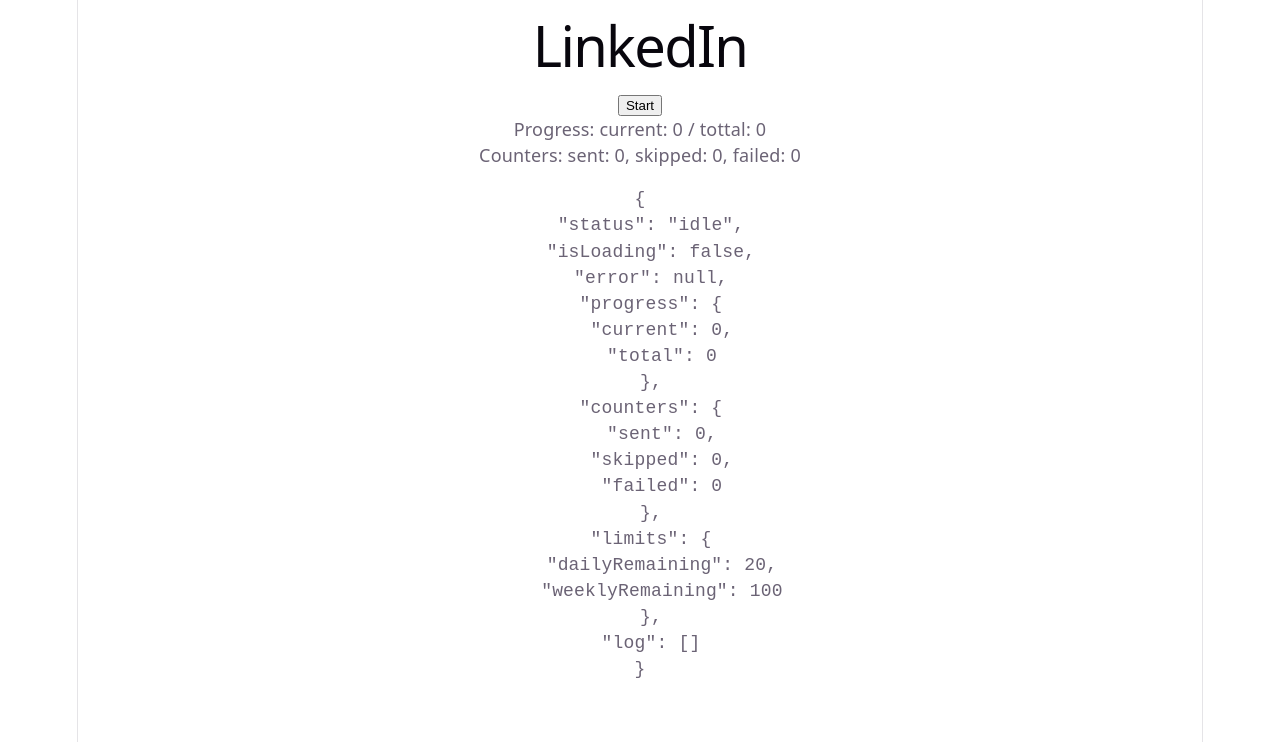
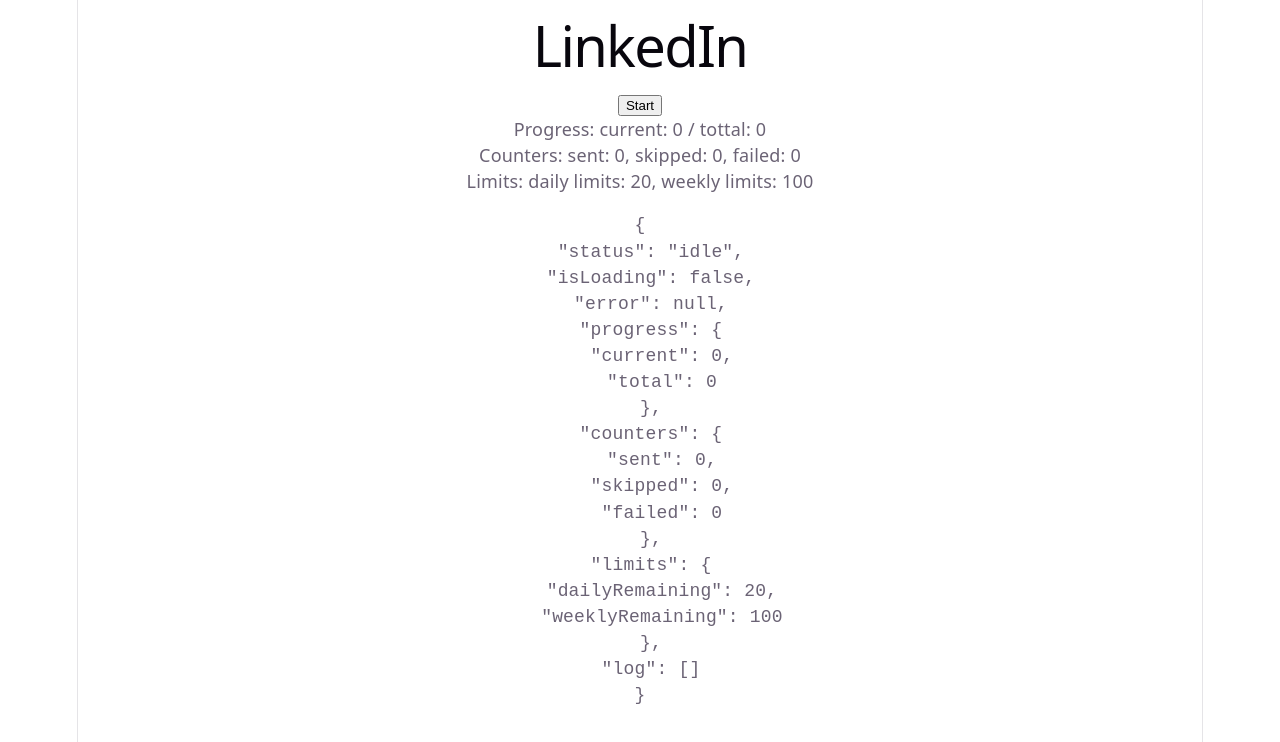
Before and after one commit to NataliiaYakovenko/LinkedIn_Connect_Automation, a React (Vite) app in the folder popup/: page / in a window 1280 px wide. Shown: the top 742 px of the page. Built offline with nearby package versions, Linux system fonts and the light colour scheme.

Commit message:
Created Limits component

```diff
--- a/popup/src/App.jsx
+++ b/popup/src/App.jsx
@@ -3,6 +3,7 @@
 import { startRunThunk, stopRunThunk } from "./store/slices/automationSlice";
 import ProgressBar from "./components/ProgressBar/ProgressBar";
 import Counters from "./components/Counters/Counters";
+import Limits from "./components/Limits/Limits";
 
 function App() {
   const automation = useSelector((state) => state.automation);
@@ -28,6 +29,7 @@
       />
       <ProgressBar />
       <Counters />
+      <Limits />
       <pre>{JSON.stringify(automation, null, 2)}</pre>
     </div>
   );
--- /dev/null
+++ b/popup/src/components/Limits/Limits.jsx
@@ -0,0 +1,15 @@
+import { useSelector } from "react-redux";
+
+const Limits = () => {
+  const { dailyRemaining, weeklyRemaining } = useSelector(
+    (state) => state.automation.limits,
+  );
+
+  return (
+    <div>
+      Limits: daily limits: {dailyRemaining}, weekly limits: {weeklyRemaining}
+    </div>
+  );
+};
+
+export default Limits;
```
